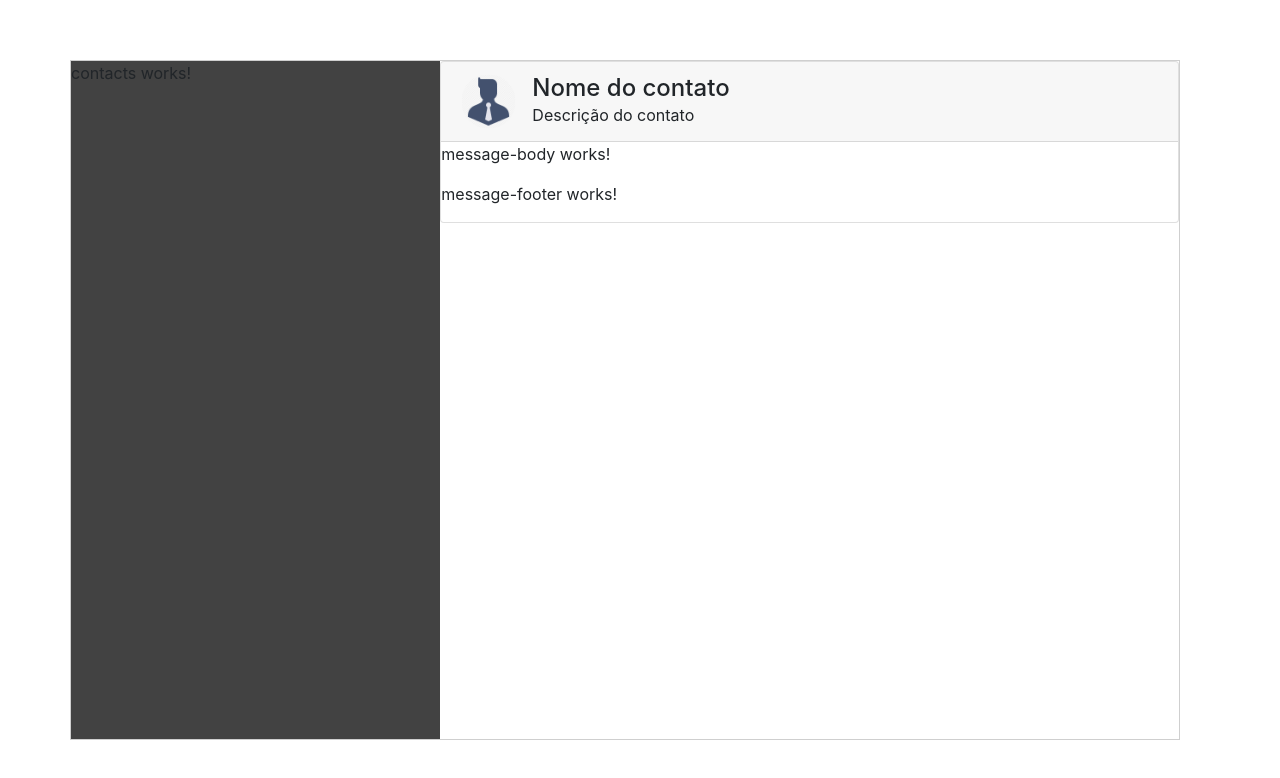
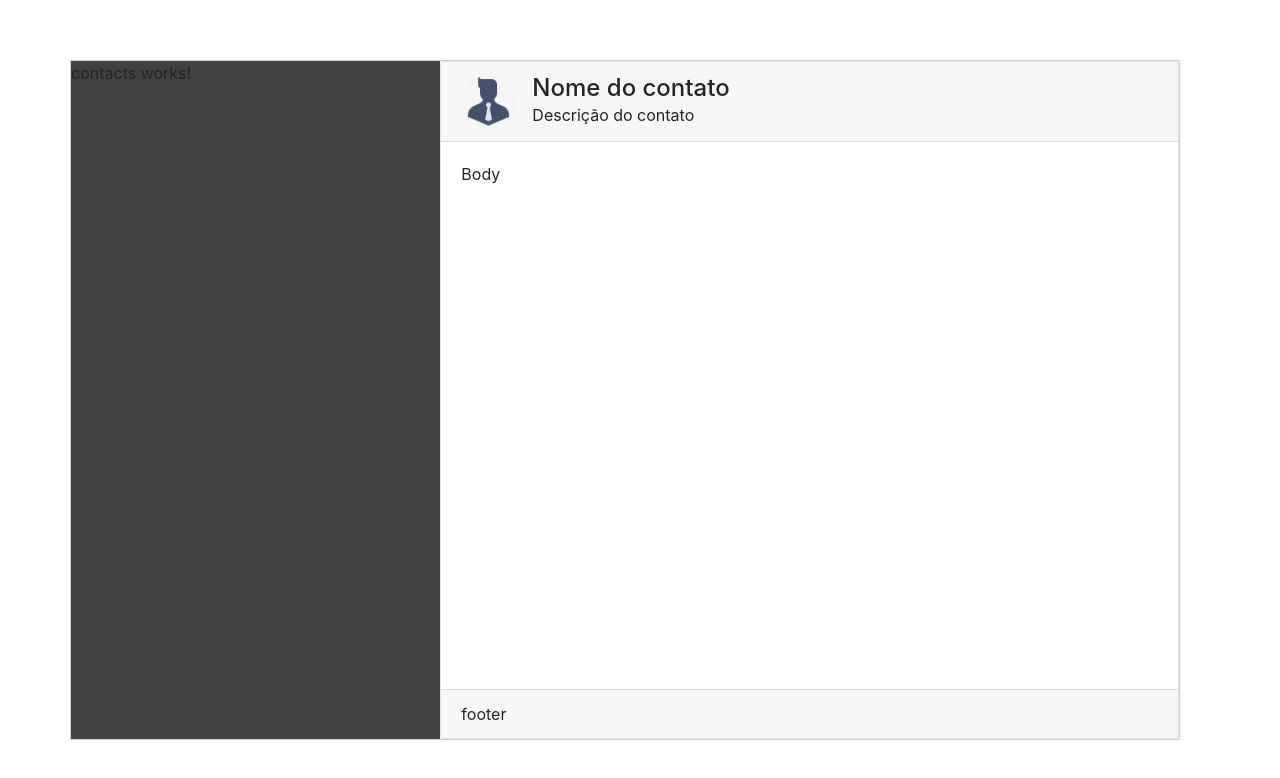
Before and after one commit to raffaelbmartins/chatrmartins, an Angular app: page / in a window 1280 px wide. Shown: the top 778 px of the page. Built offline with nearby package versions, Linux system fonts and the light colour scheme.

Commit message:
Set flex-grow 1 to card-body

```diff
--- a/src/app/message-body/message-body.component.html
+++ b/src/app/message-body/message-body.component.html
@@ -1,3 +1,3 @@
-<p>
-  message-body works!
-</p>
+<div class="card-body">
+  Body
+</div>
--- a/src/app/message-body/message-body.component.scss
+++ b/src/app/message-body/message-body.component.scss
@@ -0,0 +1,7 @@
+:host, .card-body {
+    flex-grow: 1
+}
+
+.card-body {
+
+}
--- a/src/app/message-footer/message-footer.component.html
+++ b/src/app/message-footer/message-footer.component.html
@@ -1,3 +1,3 @@
-<p>
-  message-footer works!
-</p>
+<div class="card-footer">
+  footer
+</div>
--- a/src/app/messages/messages.component.html
+++ b/src/app/messages/messages.component.html
@@ -1,4 +1,4 @@
-<div class="card">
+<div class="card h-100">
     <app-message-header></app-message-header>
     <app-message-body></app-message-body>
     <app-message-footer></app-message-footer>
```
